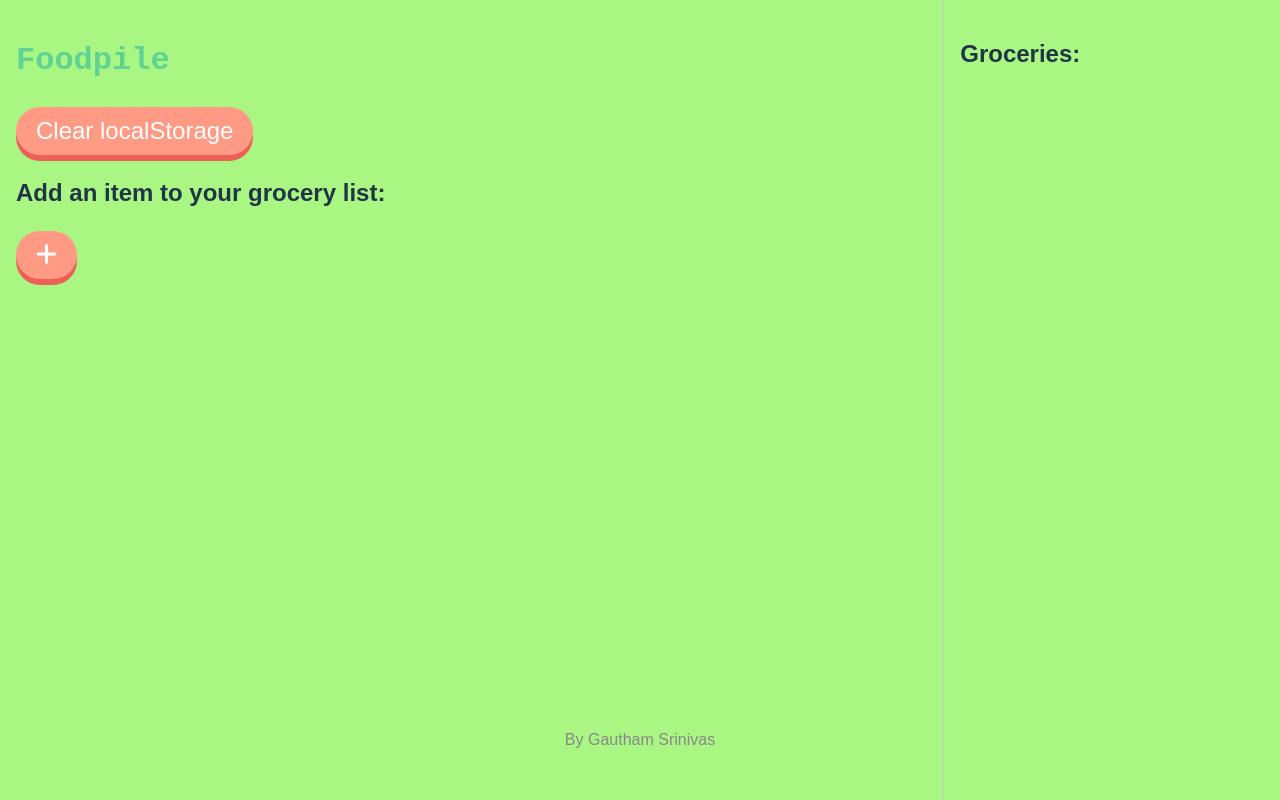
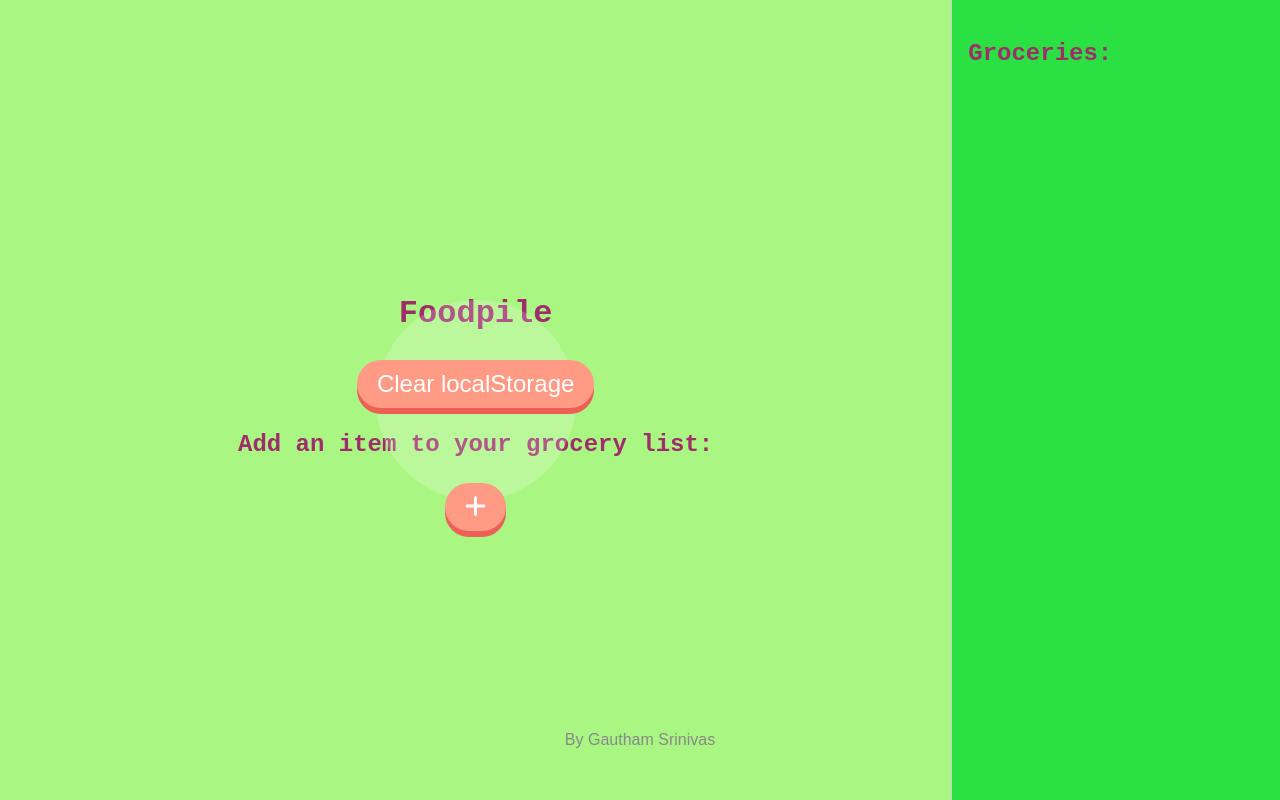
Before and after one commit to gthmsrnvs/Foodpile, a React (Vite) app in the folder Foodpile/: page / in a window 1280 px wide. Built offline with nearby package versions, Linux system fonts and the light colour scheme.

Commit message:
changed title

```diff
--- a/Foodpile/index.html
+++ b/Foodpile/index.html
@@ -4,7 +4,7 @@
     <meta charset="UTF-8" />
     <link rel="icon" type="image/svg+xml" href="/vite.svg" />
     <meta name="viewport" content="width=device-width, initial-scale=1.0" />
-    <title>Vite + React</title>
+    <title>Foodpile Grocery Tracker</title>
 
   </head>
   <body>
--- a/Foodpile/src/App.css
+++ b/Foodpile/src/App.css
@@ -1,6 +1,6 @@
 :root {
   --background-color: #aaf683;
-  --text-color: #60d394;
+  --text-color: #9F2C6B;
   --important-button-color: #ee6055;
   --warning-color: #ffd97d;
   --less-important-button-color: #ff9b85;
@@ -12,11 +12,32 @@ h1{
   font-size: 2em;
 }
 
+h2{
+  color: var(--text-color);
+  font-family: 'Courier New', Courier, monospace;
+  font-size: 1.5em;
+}
+
 body {
+  background: #000; /* Dark background */
+  overflow: hidden;
+  height: 100vh;
   margin: 0;
+  cursor: none; /* Hide the default cursor */
   padding: 0;
   font-family: Arial, sans-serif;
   background-color: var(--background-color);
+}
+
+#spotlight {
+  pointer-events: none; /* Allows interaction with elements under the spotlight */
+  position: absolute;
+  background: rgba(255, 255, 255, 0.2); /* Light spotlight */
+  border-radius: 50%; /* Circular spotlight */
+  width: 200px; /* Size of the spotlight */
+  height: 200px;
+  mix-blend-mode: screen; /* Blending mode to create the lighting effect */
+  transition: all 0.1s ease; /* Smooth movement */
 }
 
 .app-container {
@@ -25,9 +46,14 @@ body {
 }
 
 .main-content {
+  display: flex;
   flex: 3;
-  padding: 1em;
+  padding: 2em;
+  margin: auto;
   overflow: auto;
+  flex-direction: column;
+  align-items: center;
+  justify-content: center;
 }
 
 .aside-content {
@@ -35,6 +61,29 @@ body {
   padding: 1em;
   overflow: auto;
   border-left: 1px solid #ccc;
+  transition: all 0.3s ease-in-out;
+  background-color: #2ae042;
+  color: #000000
+}
+
+.list-container {
+  max-height: 100%;
+  overflow-y: auto;
+  transition: all 0.3s ease-in-out;
+}
+
+.list-item {
+  border: 1px solid #ccc;
+  padding: 1em;
+  margin: 1em 0;
+  border-radius: 4px;
+  background-color: rgb(27, 254, 133);
+  transition: all 0.3s ease-in-out;
+  box-shadow: 0 2px 5px rgba(0, 0, 0, 0.15);
+}
+
+.list-item:hover {
+  box-shadow: 0 5px 15px rgba(0, 0, 0, 0.3);
 }
 
 h1 {
@@ -84,7 +133,6 @@ button:hover {
 }
 
 
-
 form {
   display: flex;
   flex-direction: column;
@@ -108,19 +156,6 @@ input[type="submit"]:hover {
   background-color: var(--warning-color);
 }
 
-.list-container {
-  max-height: 100%;
-  overflow-y: auto;
-}
-
-.list-item {
-  border: 1px solid #ccc;
-  padding: 1em;
-  margin: 1em 0;
-  border-radius: 4px;
-  background-color: rgb(27, 254, 133);
-}
-
 .credits {
   color: #888;
   text-align: center;
@@ -134,12 +169,13 @@ input[type="submit"]:hover {
 .fa-trash {
   transition: transform 0.3s ease-in-out, color 0.3s ease-in-out;
   margin-left: 10px;
+  cursor: pointer;
 }
 
 /* Delete button hover effect */
 .fa-trash:hover {
   transform: scale(1.2);
-  color: #d12f2f; /* Feel free to change this color to one you prefer */
+  color: #d12f2f;
 }
 
 /* Media query for screens 768px wide or smaller */
--- a/Foodpile/src/App.jsx
+++ b/Foodpile/src/App.jsx
@@ -6,6 +6,7 @@ import { FontAwesomeIcon } from "@fortawesome/react-fontawesome";
 import { faPlus } from "@fortawesome/free-solid-svg-icons";
 import { faTimes } from "@fortawesome/free-solid-svg-icons";
 
+// main app component
 function App() {
   const [formData, setFormData] = useState({
     name: "",
@@ -15,14 +16,18 @@ function App() {
     notify: false,
   });
 
+  // Keep track of items in state
   const [items, setItems] = useState([]);
 
+  // Keep track of items that have notifications enabled
   const [notifyItems, setNotifyItems] = useState(
     JSON.parse(localStorage.getItem("notifyItems")) || {}
   );
 
+  // Keep track of whether the dialog is open or not
   const [isDialogOpen, setIsDialogOpen] = useState(false);
 
+  // Keep track of the dialog element
   const dialog = useRef(null);
 
   // Keep track of timeouts to clear them if needed
@@ -36,12 +41,15 @@ function App() {
     }
 
     // Requesting permission for notifications
-    if (Notification.permission !== "granted" && Notification.permission !== "denied") {
+    if (
+      Notification.permission !== "granted" &&
+      Notification.permission !== "denied"
+    ) {
       Notification.requestPermission();
     }
 
     // Schedule notifications for items already in the list
-    items.forEach(item => scheduleNotification(item));
+    items.forEach((item) => scheduleNotification(item));
 
     // Clear timeouts when component unmounts
     return () => {
@@ -75,6 +83,16 @@ function App() {
     });
   };
 
+  const spotlight = document.getElementById("spotlight");
+
+  document.onmousemove = function (e) {
+    spotlight.style.left =
+      e.pageX -
+      100 +
+      "px"; /* Subtract half the width and height to center the spotlight */
+    spotlight.style.top = e.pageY - 100 + "px";
+  };
+
   const openDialog = () => {
     setIsDialogOpen(true);
   };
@@ -106,12 +124,16 @@ function App() {
     localStorage.setItem("notifyItems", JSON.stringify(newNotifyItems));
   };
 
+  // Schedule notification for an item
   const scheduleNotification = (item) => {
     if (notifyItems[item.id] && item.expiryDate) {
-      const timeRemaining = new Date(item.expiryDate).getTime() - new Date().getTime();
+      const timeRemaining =
+        new Date(item.expiryDate).getTime() - new Date().getTime();
       if (timeRemaining > 0) {
         const timeoutId = setTimeout(() => {
-          new Notification("Item Expiring!", { body: `${item.name} is expiring soon.` });
+          new Notification("Item Expiring!", {
+            body: `${item.name} is expiring soon.`,
+          });
         }, timeRemaining);
         notificationTimeouts.current.push(timeoutId);
       }
@@ -123,6 +145,7 @@ function App() {
       <div className="app-container">
         <div className="main-content">
           <h1>Foodpile</h1>
+          <div id="spotlight"></div>
           <button onClick={() => localStorage.clear()}>
             Clear localStorage
           </button>
@@ -166,9 +189,21 @@ function App() {
                     required
                   >
                     <option value="">--Please choose an option--</option>
-                    <option value="non-vegetarian">Non-Vegetarian</option>
-                    <option value="vegetarian">Vegetarian</option>
-                    <option value="pescetarian">Pescetarian</option>
+                    <option value="produce">Produce</option>
+                    <option value="bakery">Bakery</option>
+                    <option value="meat">Meat</option>
+                    <option value="seafood">Seafood</option>
+                    <option value="dairy">Dairy, Eggs & Cheese</option>
+                    <option value="canned">Canned Goods & Soups</option>
+                    <option value="dry">Dry Goods & Pasta</option>
+                    <option value="frozen">Frozen Foods</option>
+                    <option value="beverages">Beverages</option>
+                    <option value="snacks">Snacks & Candy</option>
+                    <option value="personalcare">Personal Care</option>
+                    <option value="household">Household Essentials</option>
+                    <option value="pet">Pet Care</option>
+                    <option value="baby">Baby</option>
+                    <option value="international">International Cuisine</option>
                   </select>
                 </label>
                 <label>
```
